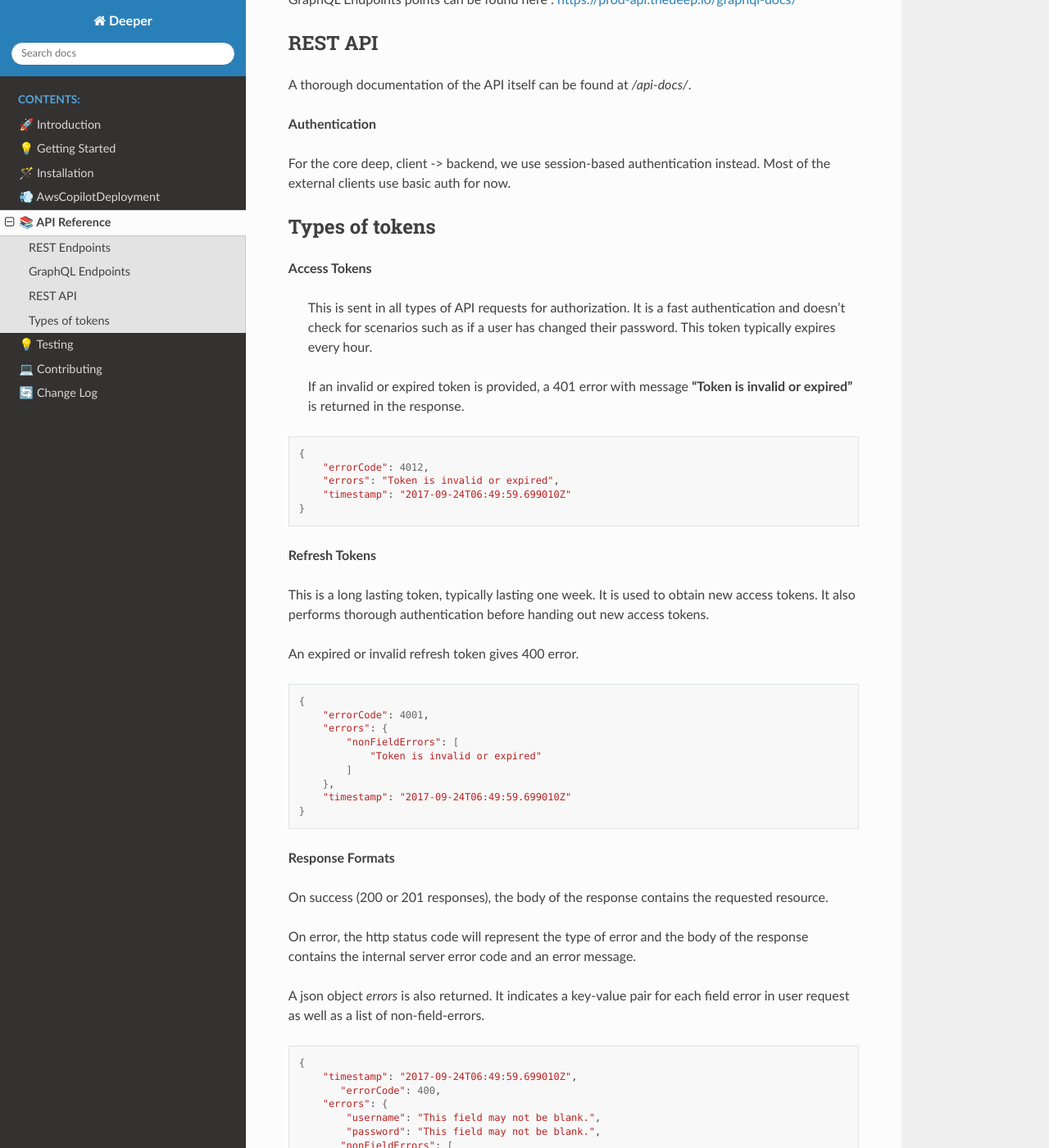
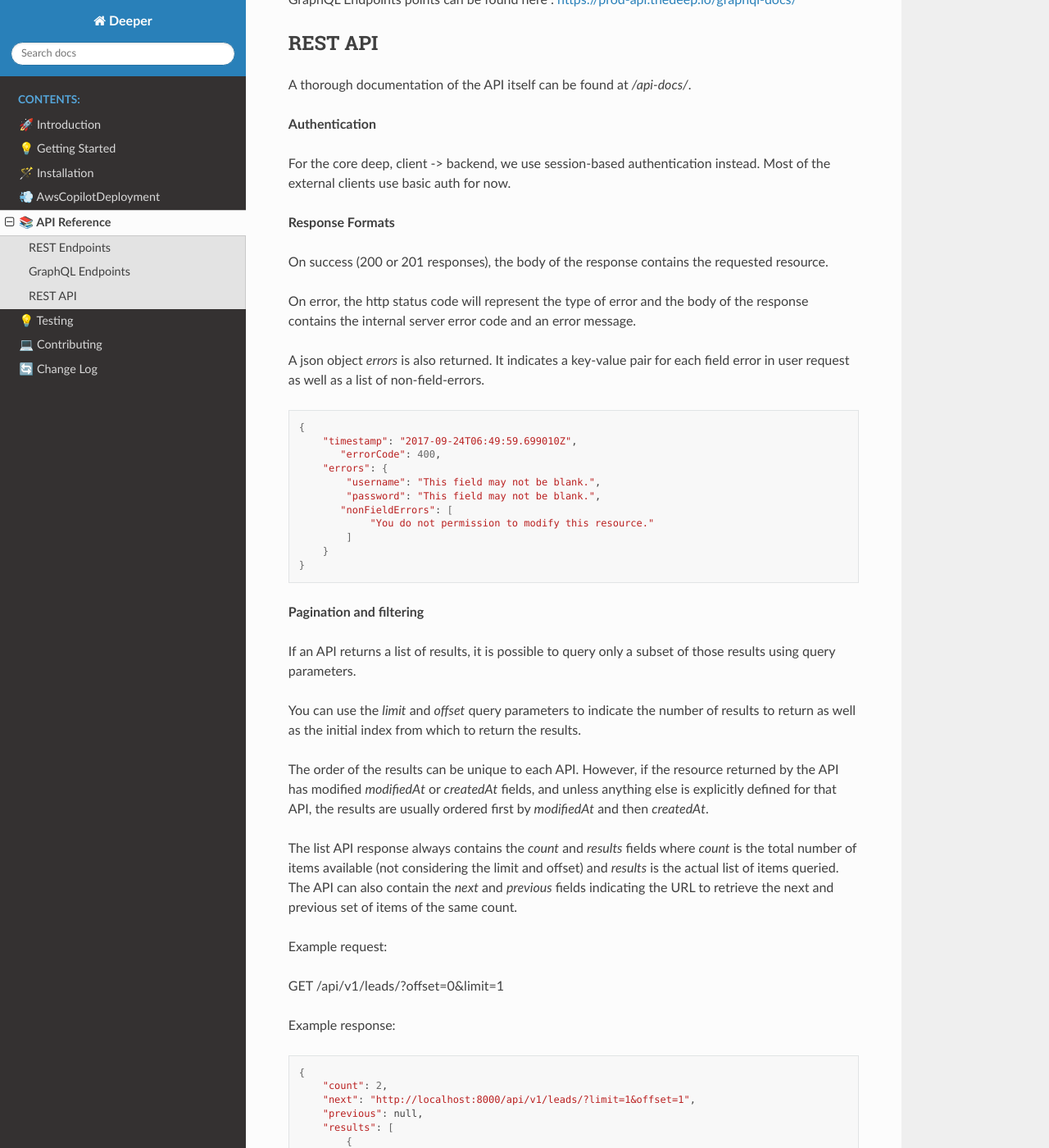
Before and after one commit to the-deep/deeper, a Sphinx documentation site: the page built from docs/Options/APIReference.rst, in a window 1280 px wide and 1400 px high, scrolled down 405 px. Shown: the whole window at 82% size. Built offline with Sphinx 7.4.7 and the Read the Docs theme 2.0.0, drawn with Linux system fonts in a browser that asks for light colours.

Commit message:
Remove Access tokens and Refresh Tokens

```diff
--- a/docs/Options/APIReference.rst
+++ b/docs/Options/APIReference.rst
@@ -27,42 +27,6 @@ A thorough documentation of the API itself can be found at */api-docs/*.
 
 For the core deep, client -> backend, we use session-based authentication instead.
 Most of the external clients use basic auth for now.
-
-Types of tokens
-----------------
-
-**Access Tokens**
-
- This is sent in all types of API requests for authorization. It is a fast authentication and doesn't check for scenarios such as if a user has changed their password. This token typically expires every hour.
-
- If an invalid or expired token is provided, a 401 error with message **"Token is invalid or expired"** is returned in the response.
-
-.. code-block:: bash
-
-    {
-        "errorCode": 4012,
-        "errors": "Token is invalid or expired",
-        "timestamp": "2017-09-24T06:49:59.699010Z"
-    }
-
-**Refresh Tokens**
-
-This is a long lasting token, typically lasting one week. It is used to obtain new access tokens. It also performs thorough authentication before handing out new access tokens.
-
-An expired or invalid refresh token gives 400 error.
-
-.. code-block:: bash
-
- {
-     "errorCode": 4001,
-     "errors": {
-         "nonFieldErrors": [
-             "Token is invalid or expired"
-         ]
-     },
-     "timestamp": "2017-09-24T06:49:59.699010Z"
- }
-
 
 **Response Formats**
 
```
